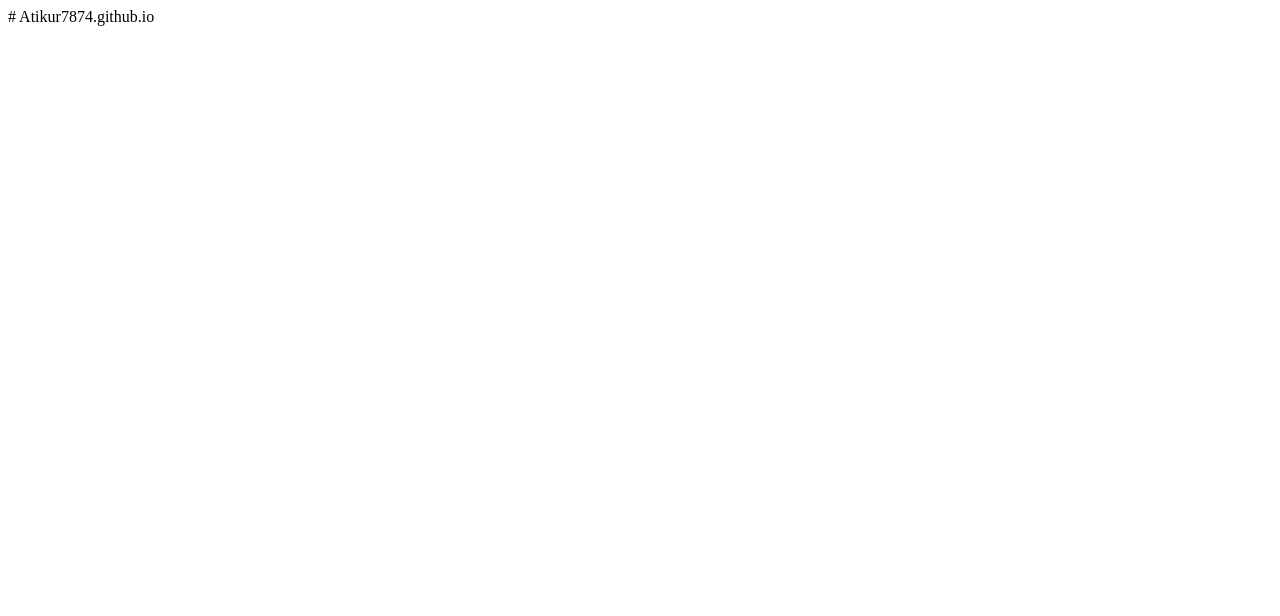
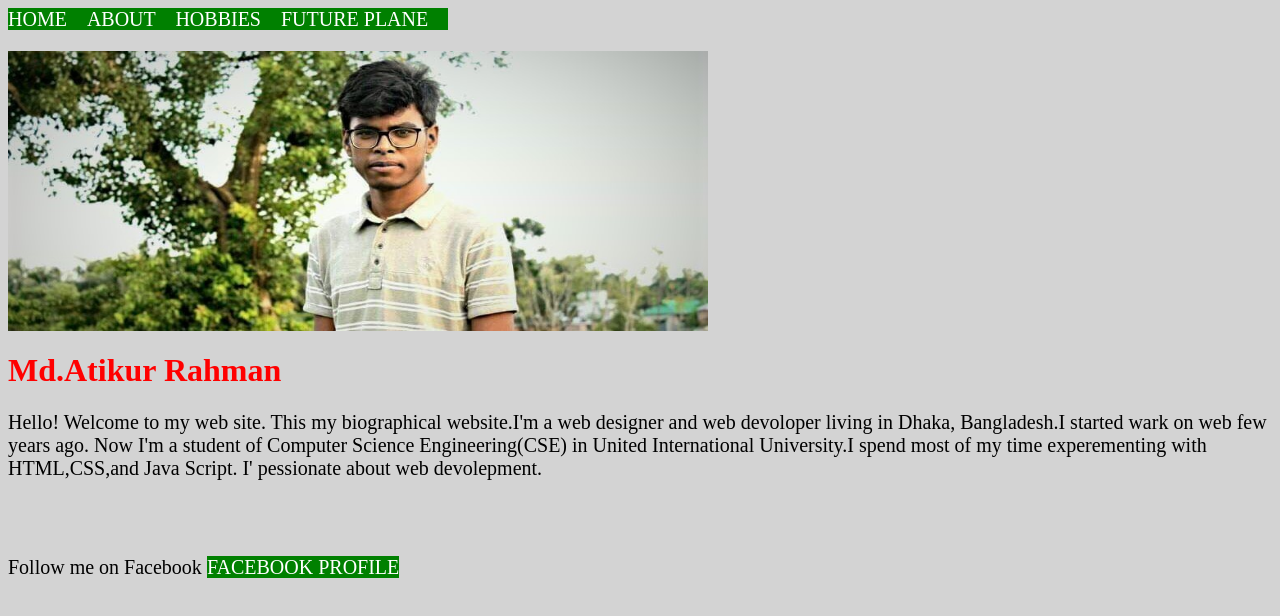
Before and after one commit to Atikur7874/Atikur7874.github.io, a plain HTML site: page index.html in a window 1280 px wide. Drawn offline with Linux system fonts and the light colour scheme.

Commit message:
Add files via upload

```diff
--- a/index.html
+++ b/index.html
@@ -1 +1,75 @@
-# Atikur7874.github.io
+<html>
+<head>
+
+<body style="background-color:lightgray">
+
+<style>
+ul{
+font-size: 20;
+}
+
+p{
+font-size: 20;
+}
+h1 {
+color: red;
+}
+p{color: darkblu;
+}
+li{
+float: left;
+}
+
+ul{
+list-style-type: none;
+margin: 0;
+padding: 0;
+}
+
+a:link, a:visited{
+
+text-decoration: none;
+background-color: green;
+color: white;
+text-align: center;
+font-wight: bold;
+text-transform: uppercase;
+padding: Spx;
+disply: block;
+
+}
+a:hover, a:active{
+background-color: orange;
+
+</style>
+
+<title>My biography</title>
+
+
+</head>
+<body>
+
+<ul>
+<li><a href="home.html">Home &nbsp&nbsp&nbsp</a></li>
+<li><a href="about.html">About &nbsp&nbsp&nbsp</a></li>
+<li><a href="hobbies.html">Hobbies &nbsp&nbsp&nbsp</a></li>
+<li><a href="future plane.html">Future Plane &nbsp&nbsp&nbsp</a></li><br>
+</ul>
+
+<p><img src="atkr.jpg" width="700" height="280" ></p>
+<h1>Md.Atikur Rahman</h1>
+<p>Hello! Welcome to my web site. This my biographical website.I'm a web designer and web devoloper living in Dhaka, Bangladesh.I started wark on web few years ago. Now I'm a student
+of Computer Science Engineering(CSE) in United International University.I spend most of my time experementing with HTML,CSS,and Java Script. I' pessionate about web devolepment. </p>
+<br>
+<br>
+
+
+<p> Follow me on Facebook
+<a href="https://web.facebook.com/aratik.official">
+Facebook Profile</a>
+</p>
+
+</body>
+
+
+</html>
```
